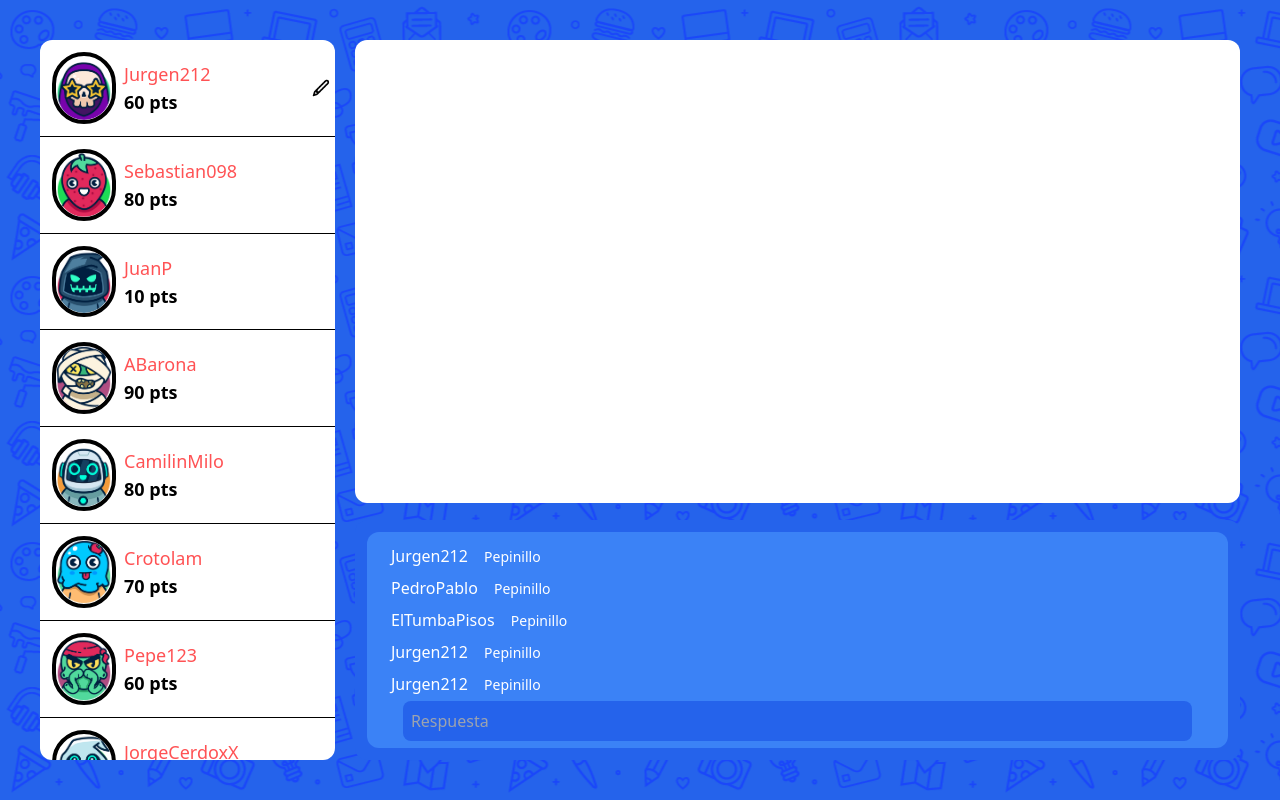
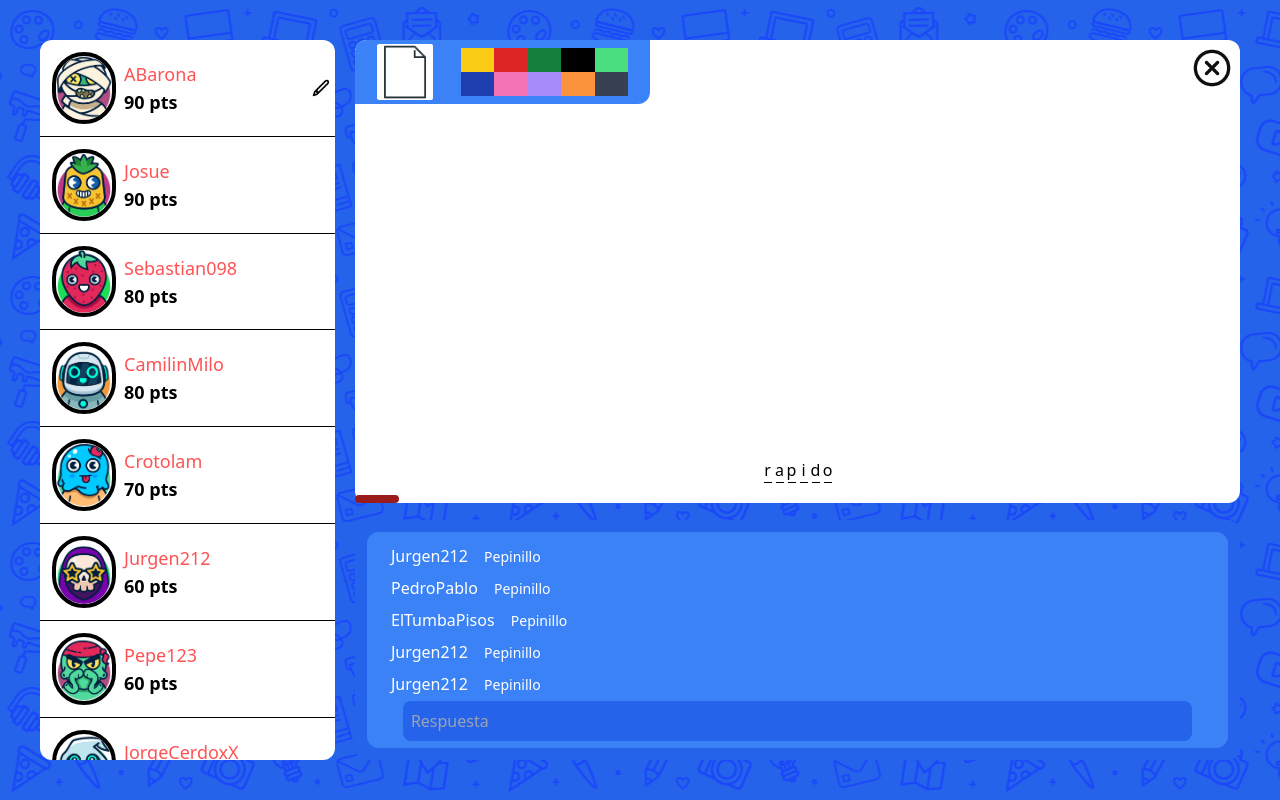
Before and after one commit to Pinturillo-App/pinturillo_app_front, an Angular app: page /game/1 in a window 1280 px wide. Before the commit this address led to /game/12. Built offline with nearby package versions, Linux system fonts and the light colour scheme.

Commit message:
Ready canva

```diff
--- a/src/app/UI/principal/components/game-board/game-board.component.css
+++ b/src/app/UI/principal/components/game-board/game-board.component.css
@@ -2,3 +2,11 @@
 canvas{
     cursor: cell;
 }
+
+.colors-1, .colors-2{
+    user-select: none;
+}
+
+.letra{
+    border-bottom: 1px solid black;
+}
--- a/src/app/UI/principal/components/game-board/game-board.component.html
+++ b/src/app/UI/principal/components/game-board/game-board.component.html
@@ -1,5 +1,48 @@
-<div class="cont w-100 h-2/3 bg-white lg:w-full rounded-xl lg:rounded-xl">
+<div class="cont w-100 h-2/3 bg-white lg:w-full rounded-xl lg:rounded-xl relative">
     <canvas class="rounded-xl w-full h-full" #canvas id="canvas">
 
     </canvas>
+
+
+    <img src="../../../../../assets/images/close.png" class="w-10 absolute top-2 right-2 cursor-pointer" (click)="getBack()" >
+
+    <!-- top-0 left-10 -->
+    <div class="options absolute w-1/2 h-16 bg-blue-500 top-0 left-0 rounded-br-xl rounded-tl-xl lg:w-1/3 flex flex-row items-center p-2 justify-around">
+        <button class="clear flex flex-row items-center justify-center w-1/5 bg-white rounded-sm" (click)="borrar()">
+            <img src="../../../../../assets/images/clear.png" class="">
+        </button>
+
+        <div class="colors flex flex-col items-center justify-center w-3/5">
+            <div class="colors-1 w-full h-1/2 flex flex-row items-cente justify-around">
+                <button class="w-full h-full bg-yellow-400 text-yellow-400"
+                (click)="cambiarColor('#F6E05E')">a</button>
+                <button class="w-full h-full bg-red-600 text-red-600"
+                (click)="cambiarColor('#C53030')">a</button>
+                <button class="w-full h-full bg-green-700 text-green-700"
+                (click)="cambiarColor('#047857')">a</button>
+                <button class="w-full h-full bg-black text-black"
+                (click)="cambiarColor('#000000')">a</button>
+                <button class="w-full h-full bg-green-400 text-green-400"
+                (click)="cambiarColor('#68D391')">a</button>
+            </div>
+            <div class="colors-2 w-full h-1/2 flex flex-row items-cente justify-around">
+                <button class="w-full h-full bg-blue-800 text-blue-800"
+                (click)="cambiarColor('#234E52')">a</button>
+                <button class="w-full h-full bg-pink-400 text-pink-400"
+                (click)="cambiarColor('#F472B6')">a</button>
+                <button class="w-full h-full bg-violet-400 text-violet-400"
+                (click)="cambiarColor('#A78BFA')" >a</button>
+                <button class="w-full h-full bg-orange-400 text-orange-400"
+                (click)="cambiarColor('#FB923C')">a</button>
+                <button class="w-full h-full bg-gray-700 text-gray-700"
+                (click)="cambiarColor('#4B5563')">a</button>
+            </div>
+        </div>
+    </div>
+
+    <div class="palabra absolute w-full h-16 bottom-5 flex flex-row justify-center gap-1">
+        <p class="letra w-2 flex flex-row items-end justify-center" *ngFor="let item of palabraJugar().split('')">{{item}}</p>
+    </div>
+
+    <div class="time absolute left-0 h-2 bottom-0 bg-red-800 rounded-xl" [style.width.%]="tiempo"></div>
 </div>
--- a/src/app/UI/principal/components/game-board/game-board.component.ts
+++ b/src/app/UI/principal/components/game-board/game-board.component.ts
@@ -1,3 +1,4 @@
+import { CommonModule } from "@angular/common";
 import {
   Component,
   ViewChild,
@@ -6,13 +7,26 @@ import {
   Input,
   HostListener
 } from "@angular/core";
+import { Router } from "@angular/router";
 import { fromEvent } from "rxjs";
 import { concatMap, pairwise, switchMap, takeUntil } from "rxjs/operators";
+
+
+const palabras = [
+  "perro",
+  "gato",
+  "bicicleta",
+  "bailarina",
+  "esternocleidomastoideo",
+  "rapido",
+  "comprar"
+]
+
 
 @Component({
   selector: 'app-game-board',
   standalone: true,
-  imports: [],
+  imports: [CommonModule],
   templateUrl: './game-board.component.html',
   styleUrls: ['./game-board.component.css']
 })
@@ -23,14 +37,26 @@ export class GameBoardComponent implements AfterViewInit {
   @Input() public width = 400;
   @Input() public height = 400;
 
+  tiempo: number = 0;
+  intervalo: any;
+
   canvasEl !: HTMLCanvasElement;
   private cx!: CanvasRenderingContext2D | null;
+
+  constructor( private router: Router) {
+
+  }
+
+  ngOnInit(): void {
+    //Called after the constructor, initializing input properties, and the first call to ngOnChanges.
+    //Add 'implements OnInit' to the class.
+
+    this.iniciarCronometro();
+  }
 
   public ngAfterViewInit() {
     // get the context
     this.canvasEl = this.canvas.nativeElement;
-
-
     this.cx = this.canvasEl.getContext('2d');
 
     this.updateDimensions();
@@ -109,6 +135,37 @@ export class GameBoardComponent implements AfterViewInit {
     }
   }
 
+  cambiarColor( color: string){
+    if( !this.cx ) return
+    this.cx.strokeStyle = color;
+  }
+
+  borrar(){
+    if( !this.cx ) return
+    this.cx.clearRect(0, 0, this.width, this.height);
+  }
+
+
+  palabraJugar(){
+    // console.log( palabras[3].split(''))
+    return palabras[ 5 ]
+  }
+
+
+  iniciarCronometro(): void {
+    this.intervalo = setInterval(() => {
+      if (this.tiempo < 30) {
+        this.tiempo++;
+      } else {
+        clearInterval(this.intervalo);
+      }
+    }, 1000);
+  }
+
+  getBack(){
+    this.router.navigate(['home']);
+  }
+
 
   //tamaño del canvas
   @HostListener('window:resize', ['$event'])
--- a/src/app/UI/principal/components/game-users/game-users.component.ts
+++ b/src/app/UI/principal/components/game-users/game-users.component.ts
@@ -17,15 +17,16 @@ export class GameUsersComponent {
   constructor( private gameServ: GameDataService ){}
 
   ngOnInit(): void {
+
     this.callUsers();
+
   }
 
 
   callUsers(){
 
     this.gameServ.getDataUsers().subscribe( (data: any) => {
-      this.users = data;
-      console.log( this.users )
+      this.users = data.sort((a: { points: number; }, b: { points: number; }) => b.points - a.points);
     })
   }
 }
--- a/src/app/app.routes.ts
+++ b/src/app/app.routes.ts
@@ -6,9 +6,9 @@ import { GameComponent } from './UI/principal/game/game.component';
 
 export const routes: Routes = [
 
-    { path: "**"              , redirectTo: "game/12", pathMatch: "full" },
     { path: "home"          , component : HomeComponent             },
     { path: "rooms"         , component : RoomsComponent            },
     { path: "create-rooms"  , component : CreateRoomsComponent      },
     { path: "game/:id"      , component : GameComponent             },
+    { path: "**"              , redirectTo: "home", pathMatch: "full" },
 ];
```
Also changed, not shown: src/assets/images/clear.png (added), src/assets/images/close.png (added).
